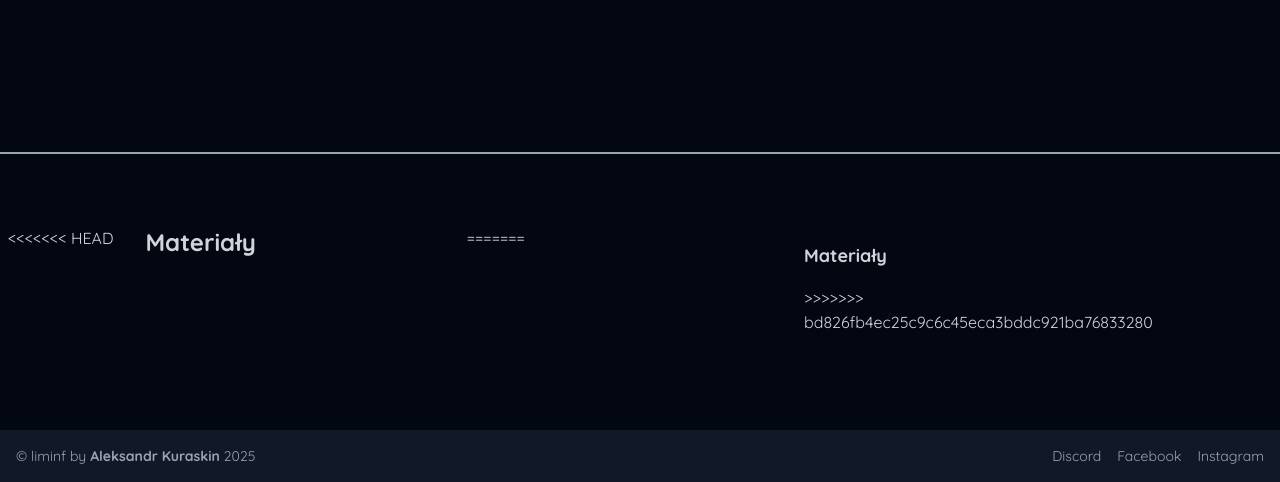
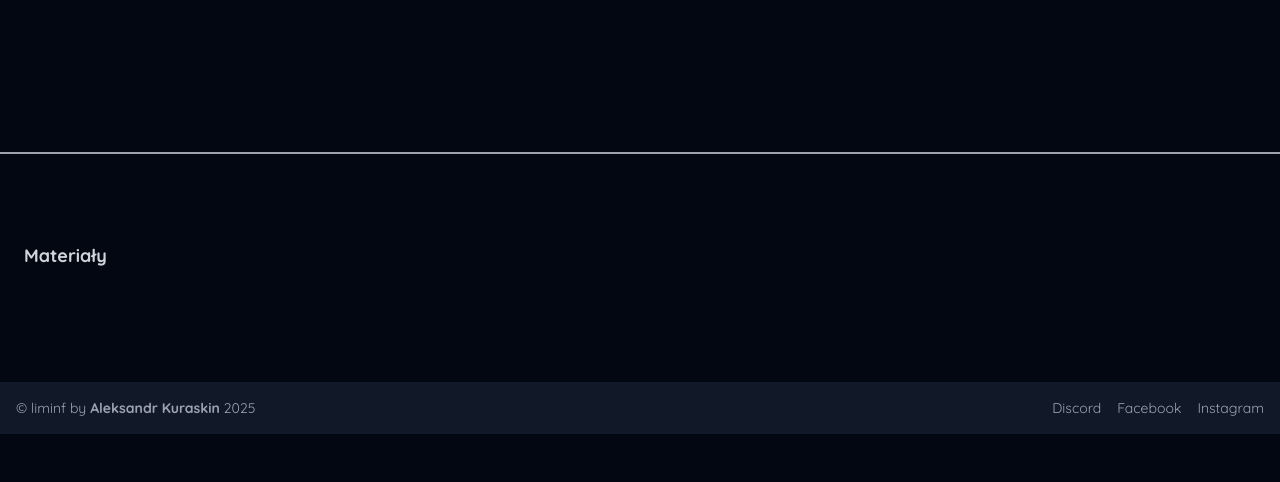
Before and after one commit to FunTomDev/liminf, a Django app: template app/templates/materials/materials.html in a window 1280 px wide. Shown: the part 370-852 px from the top of the page. After the commit the page ends 804 px from the top, so only its background shows below. Run offline with Django 5.2, Linux system fonts and the light colour scheme; the template is opened without the code that fills it, so the values that code supplies are empty; some libraries are stand-ins or nearby versions.

Commit message:
Changes to materials page

```diff
--- a/app/templates/materials/materials.html
+++ b/app/templates/materials/materials.html
@@ -13,13 +13,6 @@
 		<div class="filters w-1/4 max-md:invisible hidden">
 			<h3 class="text-md font-bold text-gray-300 border-2 border-gray-400 p-4 rounded-full">Filtry</h2>
 		</div>
-<<<<<<< HEAD
-		<div class="materials-list w-3/4 grid grid-cols-1 sm:grid-cols-2 md:grid-cols-3 gap-4">
-			<h2 class="text-2xl font-bold text-gray-300 mb-4">Materiały</h2>
-			{% for material in materials %}
-			<div class="material-card"></div>
-			{% endfor %}
-=======
 		<div class="materials p-4 w-3/4 ">
 			<h3 class="text-lg font-bold text-gray-300 mb-4">Materiały</h2>
 			<div class="materials-list grid grid-cols-1 sm:grid-cols-2 md:grid-cols-3 md gap-4 w-3/4">
@@ -29,7 +22,6 @@
 					</div>
 				{% endfor %}
 			</div>
->>>>>>> bd826fb4ec25c9c6c45eca3bddc921ba76833280
 		</div>
 	</div>
 </section>
```
